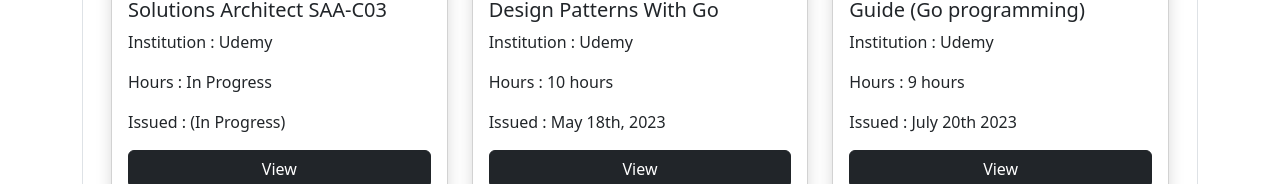
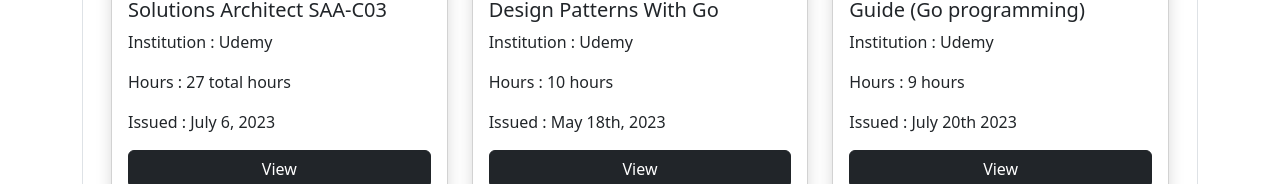
Before and after one commit to AntonyIS/portfolio-fe, a React (Create React App) app: page / in a window 1280 px wide. Shown: the part 1119-1303 px from the top of the page. Built offline with nearby package versions, Linux system fonts and the light colour scheme.

Commit message:
Minor changes

```diff
--- a/src/components/Home.js
+++ b/src/components/Home.js
@@ -37,9 +37,9 @@ export default function Body (){
             "id": 1,
             "title" : "Ultimate AWS Certified Solutions Architect SAA-C03",
             "institution" : "Udemy",
-            "issued": "(In Progress)",
-            "hours": "In Progress",
-            "link" : "",
+            "issued": "July 6, 2023",
+            "hours": "27 total hours",
+            "link" : "https://www.udemy.com/certificate/UC-862e9ceb-c675-43db-b93c-6902dc6982f6/",
         },
         {
             "id": 2,
```
